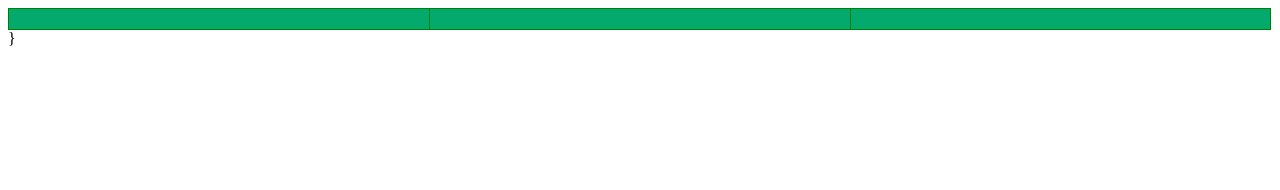
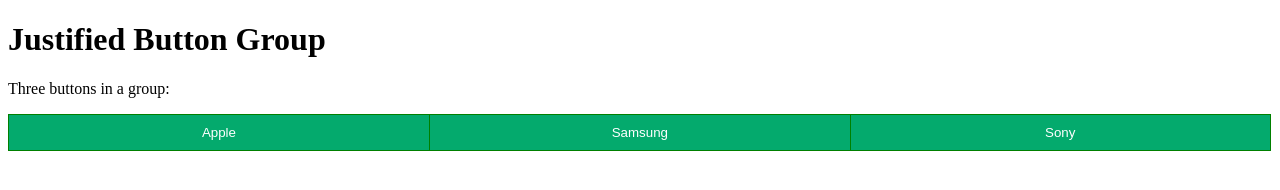
Before and after one commit to damianw2634/test, a plain HTML site: page index.html in a window 1280 px wide. Drawn offline with Linux system fonts and the light colour scheme.

Commit message:
Tried to fix buttons again

```diff
--- a/index.html
+++ b/index.html
@@ -28,9 +28,13 @@
 </style>
 <body>
 
-<!-- Three buttons in a group -->
+<h1>Justified Button Group</h1>
+
+  <p>Three buttons in a group:</p>
 <div class="btn-group" style="width:100%">
-  <button style="width:33.3%"><about_me></button>
-  <button style="width:33.3%"><projects></button>
-  <button style="width:33.3%"><services></button>
-</div>}
+  <button style="width:33.3%">Apple</button>
+  <button style="width:33.3%">Samsung</button>
+  <button style="width:33.3%">Sony</button>
+</div>
+</body>
+</html>
```
